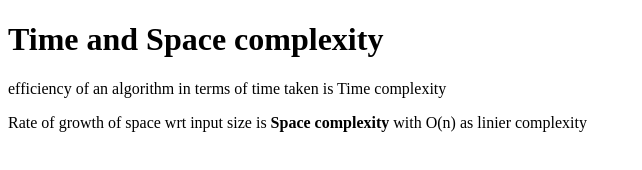
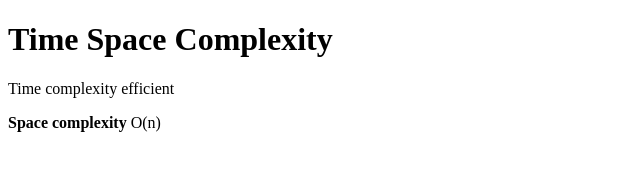
Before and after one commit to acciojob/time-and-space-complexity-Sagnik-mkh, a website: page main.html in a window 1280 px wide. Shown: the whole page, without its empty margins (0-642 px from the left). Drawn offline with Linux system fonts and the light colour scheme.

Commit message:
created a submission

```diff
--- a/main.html
+++ b/main.html
@@ -7,12 +7,12 @@
 </head>
 
 <body>
-	<h1>Time and Space complexity</h1>
+	<h1>Time Space Complexity</h1>
 	<p>
-		efficiency of an algorithm in terms of time taken is Time complexity
+		Time complexity efficient
 	</p>
 	<p>
-		Rate of growth of space wrt input size is <b>Space complexity</b> with O(n) as linier complexity
+		<b>Space complexity</b> O(n)
 	</p>
 	<!-- the entire body must be written by student -->
     <script type="text/javascript" src="./script.js">
```
